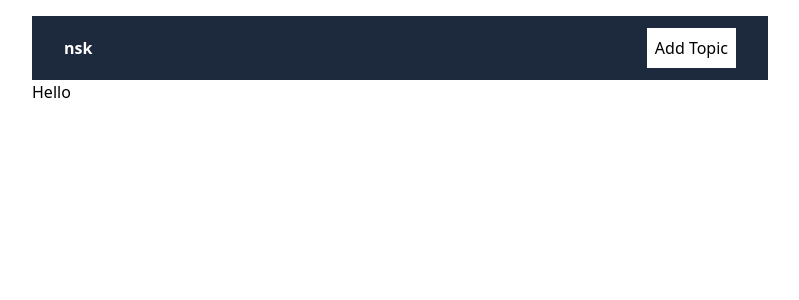
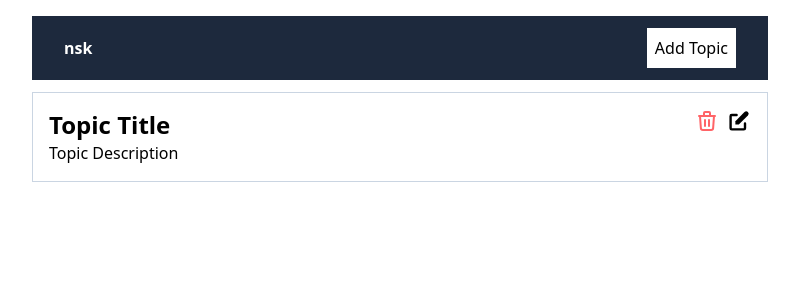
Before and after one commit to eduardonsk/next-mongo-crud, a Next.js app: page / in a window 1280 px wide. Shown: the top 300 px of the page, without its empty margins (240-1039 px from the left). Built offline with nearby package versions, Linux system fonts and the light colour scheme.

Commit message:
feat: Add topics component to app

```diff
--- a/app/page.jsx
+++ b/app/page.jsx
@@ -1,7 +1,7 @@
-import Image from "next/image";
+import TopicsList from "@/components/Topics";
 
 export default function Home() {
   return (
-    <h1>Hello</h1>
+    <TopicsList />
   );
 }
--- /dev/null
+++ b/components/RemoveButton.jsx
@@ -0,0 +1,9 @@
+import {HiOutlineTrash} from "react-icons/hi";
+
+export default function RemoveButton() {
+    return (
+        <button className='text-red-400'>
+            <HiOutlineTrash size={24} />
+        </button>
+    )
+}
--- /dev/null
+++ b/components/Topics.jsx
@@ -0,0 +1,21 @@
+import Link from "next/link";
+import RemoveButton from "./RemoveButton";
+import {HiPencilAlt} from "react-icons/hi";
+
+export default function TopicsList() {
+    return <>
+        <div className="p-4 border border-slate-300 my-3 flex justify-between gap-5 items-start">
+            <div>
+                <h2 className="font-bold text-2xl">Topic Title</h2>
+                <div>Topic Description</div>
+            </div>
+
+            <div className="flex gap-2">
+                <RemoveButton />
+                <Link href={'/editTopic/123'}>
+                    <HiPencilAlt size={24} />
+                </Link>
+            </div>
+        </div>
+    </>
+}
```
